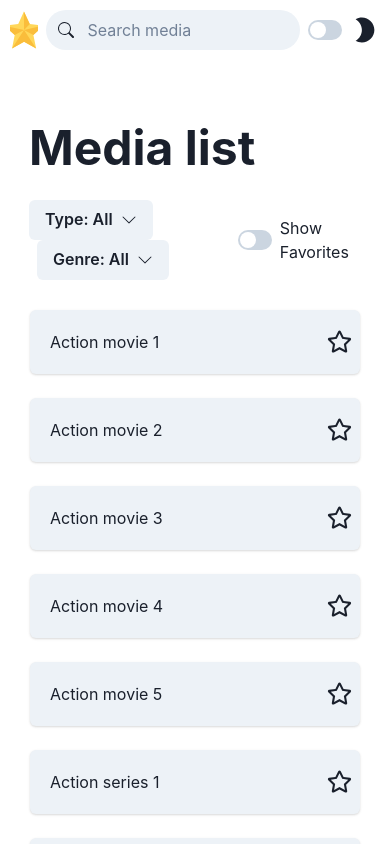
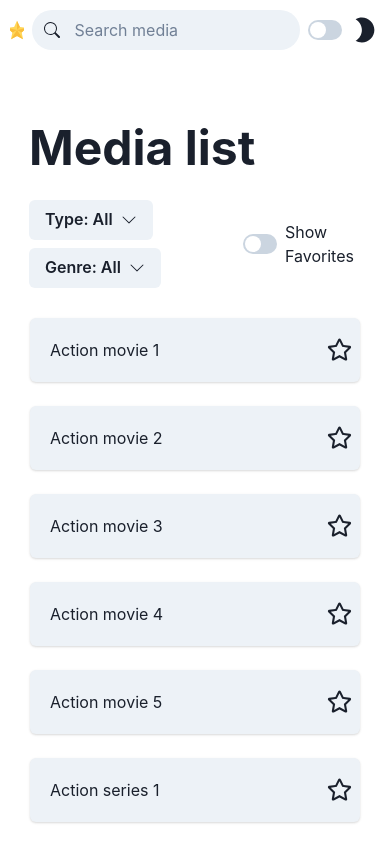
Before and after one commit to csigataraj/vfz, a React (Vite) app: page / in a window 390 px wide. Shown: the top 844 px of the page. Built offline with nearby package versions, Linux system fonts and the light colour scheme.

Commit message:
fix: fix mobile alignment, remove code duplication

```diff
--- a/src/components/DynamicHeading.tsx
+++ b/src/components/DynamicHeading.tsx
@@ -16,7 +16,9 @@
       }
     }
   };
-  const heading = `${query.genre || ""} ${getType(query) || "Media"} list`;
+  const heading = `${(query.genre !== "All" && query.genre) || ""} ${
+    getType(query) || "Media"
+  } list`;
 
   return (
     <Heading as={"h1"} marginY={5} fontSize={"5xl"}>
--- a/src/components/FavoritesSwitch.tsx
+++ b/src/components/FavoritesSwitch.tsx
@@ -6,7 +6,7 @@
   const toggleFavorite = useMediaQueryStore((s) => s.toggleFavorites);
 
   return (
-    <HStack marginRight={3}>
+    <HStack marginRight={{ base: 0, md: 3 }}>
       <Switch
         isChecked={showFavorites}
         onChange={() => toggleFavorite(!showFavorites)}
--- a/src/components/GenreSelector.tsx
+++ b/src/components/GenreSelector.tsx
@@ -10,14 +10,19 @@
 
   return (
     <Menu>
-      <MenuButton as={Button} rightIcon={<BsChevronDown />} marginLeft={2}>
+      <MenuButton
+        as={Button}
+        rightIcon={<BsChevronDown />}
+        marginLeft={{ base: 0, sm: 2 }}
+        marginTop={{ base: 2, sm: 0 }}
+      >
         Genre: {selectedGenre || "All"}
       </MenuButton>
       <MenuList>
         {genres.map((genre) => (
           <MenuItem
             onClick={() => {
-              setSelectedGenre(genre);
+              setSelectedGenre(genre === "All" ? "" : genre);
             }}
             key={genre}
           >
--- a/src/components/MediaGrid.tsx
+++ b/src/components/MediaGrid.tsx
@@ -8,25 +8,23 @@
   const { favorites } = useFavoritesStore();
   const showFavorites = useMediaQueryStore((s) => s.query.showFavorites);
 
+  const filteredData = showFavorites
+    ? data?.filter((item) => Object.keys(favorites).includes(item.id))
+    : data;
+
+  if (!filteredData || filteredData.length === 0) return null;
+
   return (
     <SimpleGrid
       columns={{ sm: 1, md: 2, lg: 3, xl: 4 }}
       spacing={6}
       padding={"10px"}
     >
-      {showFavorites
-        ? data
-            ?.filter((item) => Object.keys(favorites).includes(item.id))
-            .map((item) => (
-              <GridItem key={item.id}>
-                <MediaCard media={item} />
-              </GridItem>
-            ))
-        : data?.map((item) => (
-            <GridItem key={item.id}>
-              <MediaCard media={item} />
-            </GridItem>
-          ))}
+      {filteredData?.map((item) => (
+        <GridItem key={item.id}>
+          <MediaCard media={item} />
+        </GridItem>
+      ))}
     </SimpleGrid>
   );
 };
--- a/src/theme.ts
+++ b/src/theme.ts
@@ -16,6 +16,13 @@
       900: '#202020',
     },
   },
+  breakpoints: {
+    sm: "400px",
+    md: "800px",
+    lg: "1000px",
+    xl: "1400px",
+    "2xl": "1800px",
+  },
 };
 
 const darkTheme = {
@@ -32,6 +39,13 @@
       800: '#121212',
       900: '#111',
     },
+  },
+  breakpoints: {
+    sm: "400px",
+    md: "800px",
+    lg: "1000px",
+    xl: "1400px",
+    "2xl": "1800px",
   },
 };
 
```
Also changed, not shown: src/components/MediaCardContainer.tsx (deleted, +0 -23 lines), src/components/NavBar.tsx (+1 -1 lines).
